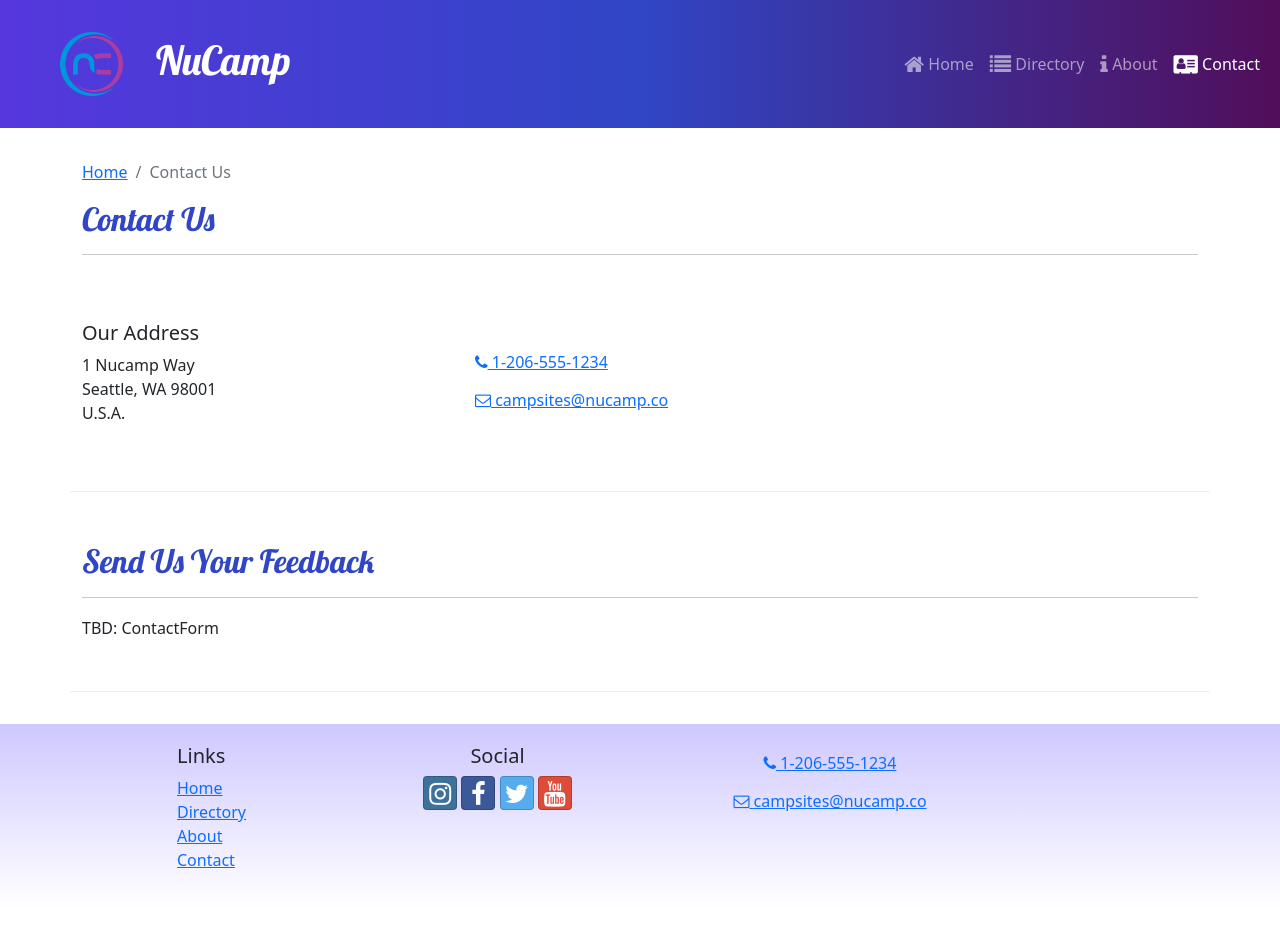
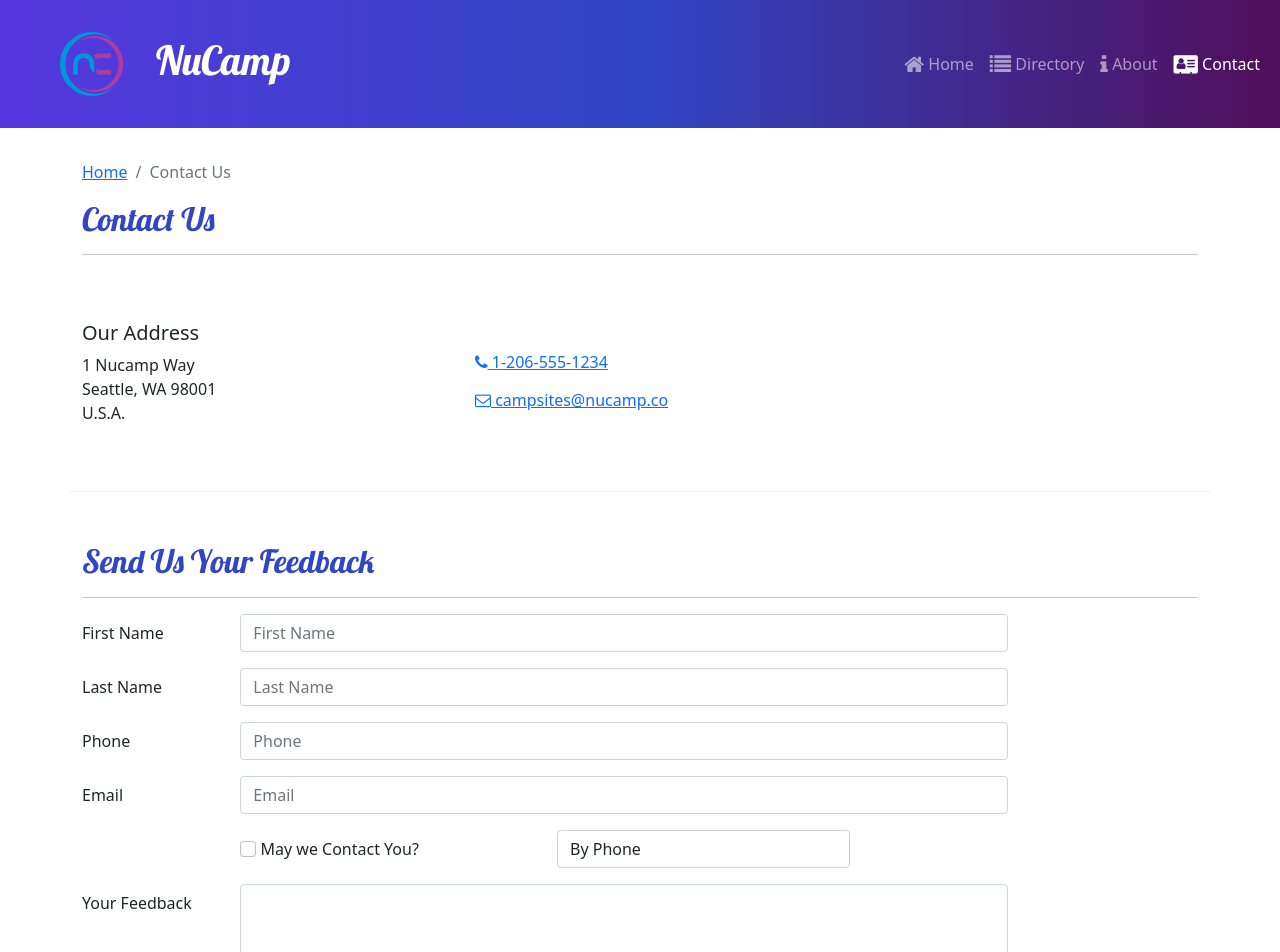
Before and after one commit to Kong-Judy/React-Course-Project, a React (Create React App) app: page /contact in a window 1280 px wide. Shown: the top 952 px of the page. Before the commit the page ends 908 px from the top, so only its background shows below. Built offline with nearby package versions, Linux system fonts and the light colour scheme.

Commit message:
ContactForm Parts 1 and 2

```diff
--- /dev/null
+++ b/src/components/ContactForm.js
@@ -0,0 +1,106 @@
+import { Button, Label, Col, FormGroup } from 'reactstrap';
+import { Formik, Field, Form } from 'formik';
+
+const ContactForm = () => {
+    return (
+        <Formik
+            initialValues={{
+                firstName: '',
+                lastName: '',
+                phoneNum: '',
+                email: '',
+                agree: false,
+                contactType: 'By Phone',
+                feedback: ''
+            }}
+        >
+            <Form>
+                <FormGroup row>
+                    <Label htmlFor="firstName" md="2">
+                        First Name
+                    </Label>
+                    <Col md="10">
+                        <Field
+                            name="firstName"
+                            placeholder="First Name"
+                            className="form-control"
+                        />
+                    </Col>
+                </FormGroup>
+                <FormGroup row>
+                    <Label htmlFor="lastName" md="2">
+                        Last Name
+                    </Label>
+                    <Col md="10">
+                        <Field
+                            name="lastName"
+                            placeholder="Last Name"
+                            className="form-control"
+                        />
+                    </Col>
+                </FormGroup>
+                <FormGroup row>
+                    <Label htmlFor="phoneNum" md="2">
+                        Phone
+                    </Label>
+                    <Col md="10">
+                        <Field
+                            name="phoneNum"
+                            placeholder="Phone"
+                            className="form-control"
+                        />
+                    </Col>
+                </FormGroup>
+                <FormGroup row>
+                    <Label htmlFor="email" md="2">
+                        Email
+                    </Label>
+                    <Col md="10">
+                        <Field
+                            name="email"
+                            placeholder="Email"
+                            type="email"
+                            className="form-control"
+                        />
+                    </Col>
+                </FormGroup>
+                <FormGroup row>
+                    <Label check md={{ size: 4, offset: 2 }}>
+                        <Field
+                            name="agree"
+                            type="checkbox"
+                            className="form-check-input"
+                        />{' '}
+                        May we Contact You?
+                    </Label>
+                    <Col md="4">
+                        <Field
+                            name="contactType"
+                            as="select"
+                            className="form-control"
+                        >
+                            <option>By Phone</option>
+                            <option>By Email</option>
+                        </Field>
+                    </Col>
+                </FormGroup>
+                <FormGroup row>
+                    <Label htmlFor="feedback" md="2">
+                        Your Feedback
+                    </Label>
+                    <Col md="10">
+                        <Field
+                            name="feedback"
+                            as="textarea"
+                            rows="12"
+                            className="form-control"
+                        />
+                    </Col>
+                </FormGroup>
+                <FormGroup row />
+            </Form>
+        </Formik>
+    );
+};
+
+export default ContactForm;
--- a/src/pages/ContactPage.js
+++ b/src/pages/ContactPage.js
@@ -1,5 +1,6 @@
 import { Container, Col, Row } from 'reactstrap';
 import SubHeader from '../components/SubHeader';
+import ContactForm from '../components/ContactForm';
 
 const ContactPage = () => {
     return (
@@ -41,7 +42,9 @@
                     <h2>Send Us Your Feedback</h2>
                     <hr />
                 </Col>
-                <Col md="10">TBD: ContactForm</Col>
+                <Col md="10">
+                    <ContactForm />
+                </Col>
             </Row>
         </Container>
     );
```
